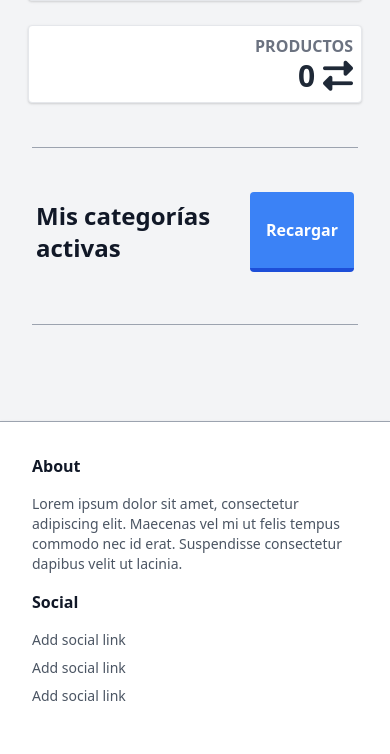
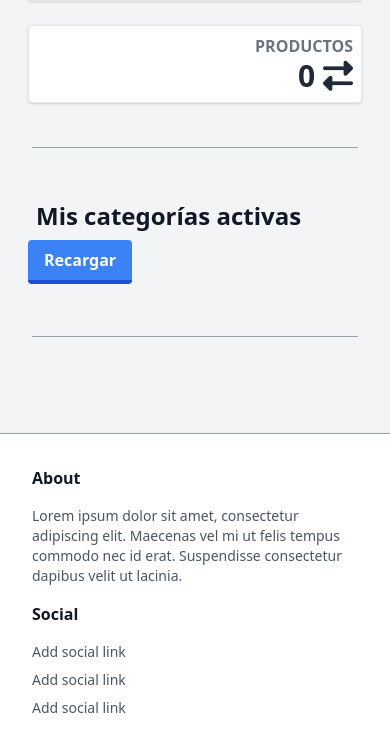
Before and after one commit to Pelukosa/micarta, a PHP site: page /panel/categories/ in a window 390 px wide. Shown: the part 169-923 px from the top of the page. Before the commit the page ends 870 px from the top, so only its background shows below. Run offline with PHP 8.4, Linux system fonts and the light colour scheme; the visitor is signed in with stand-in values (Sample User, id 1); data that the repository does not hold is empty; some libraries are stand-ins or nearby versions.

Commit message:
Add responsive

```diff
--- a/panel/categories/index.php
+++ b/panel/categories/index.php
@@ -76,11 +76,15 @@ $families = $productfamilies->getList(" AND ID NOT IN ('" . implode("','", array
 
             <!--Divider-->
             <hr class="border-b-1 border-gray-400 my-8 mx-4">
-            <div class="flex p-3">
-                <h3 class="font-bold text-gray-900 text-2xl mr-2 p-2">Mis categorías activas</h3>
-                <button onclick="location.reload()" class="bg-blue-500 hover:bg-blue-400 text-white font-bold py-2 px-4 mr-2 border-b-4 border-blue-700 hover:border-blue-500 rounded">
-                    Recargar
-                </button>
+            <div class="md:flex p-3">
+                <div class="sm:w-100">
+                    <h3 class="font-bold text-gray-900 text-2xl mr-2 p-2">Mis categorías activas</h3>
+                </div>
+                <div>
+                    <button onclick="location.reload()" class="bg-blue-500 hover:bg-blue-400 text-white font-bold py-2 px-4 mr-2 border-b-4 border-blue-700 hover:border-blue-500 rounded">
+                        Recargar
+                    </button>
+                </div>
                 <p id="save-text" class="font-bold text-green-500 align-middle p-3" style="display: none;">Guardado!</p>
             </div>
             <div class="flex flex-row flex-wrap flex-grow mt-2">
```
